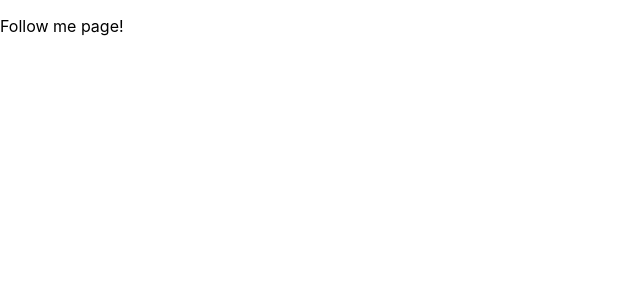
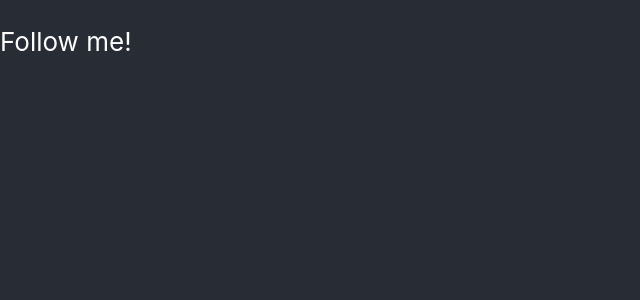
Before and after one commit to banurekhaMohan279/anim-story, a React (Create React App) app: page /Anim-Story/FollowMe in a window 1280 px wide. Shown: the top 300 px of the page, without its empty margins (0-640 px from the left). Built offline with nearby package versions, Linux system fonts and the light colour scheme.

Commit message:
Satrter code for follow me js

```diff
--- a/src/App.css
+++ b/src/App.css
@@ -89,3 +89,11 @@
     transform:rotate(0deg);
   }
 }
+
+.FollowMeDiv {
+  background-color: #282c34;
+  min-height: 100vh;
+  display: flex;
+  font-size: calc(10px + 2vmin);
+  color: white;
+}
--- a/src/FollowMe.js
+++ b/src/FollowMe.js
@@ -1,7 +1,21 @@
 
 function FollowMe(){
+  /*let el = document.querySelector(".FollowMeTxt");
+  let ms = 1000;
+  let dist = 25;*/
+  function MoveText(e, ms, dist){
+    let el = e.currentTarget;
+    let distance = el.getBoundingClientRect().left + dist;
+    el.style.transform = `translate(${distance}px)`
+    el.style.transitionProperty = 'all';
+    el.style.transitionDuration = ms/1000+'s';
+    el.style.transitionTimingFunction = 'ease';
+    el.style.cursor = 'pointer';
+  }
   return(
-    <p> Follow me page! </p>
+    <div className = 'FollowMeDiv'>
+      <p className = 'FollowMeTxt' onClick = { (e) => MoveText(e, 1000, 50)}> Follow me! </p>
+    </div>
   )
 }
 
```
